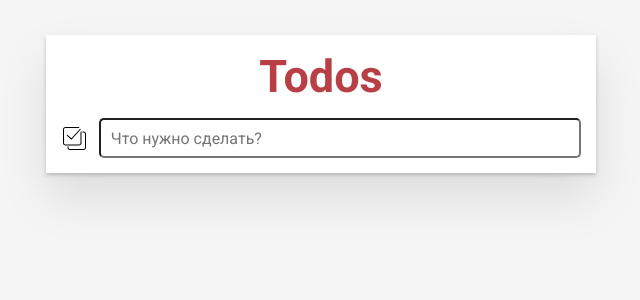
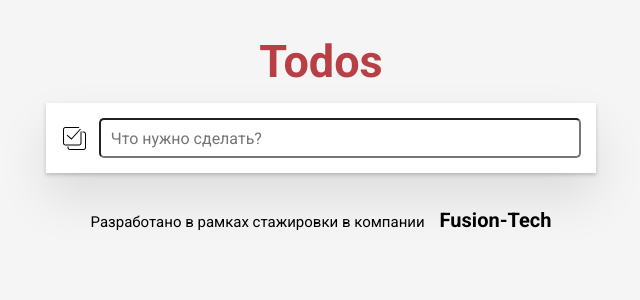
Before and after one commit to Kiraradi/My_ToDo_React, a React (Create React App) app: page / in a window 1280 px wide. Shown: the top 300 px of the page, without its empty margins (319-959 px from the left). Built offline with nearby package versions, Linux system fonts and the light colour scheme.

Commit message:
Add description

```diff
--- a/src/App.js
+++ b/src/App.js
@@ -1,11 +1,13 @@
 import ToDo from './components/ToDo/ToDo';
 
 import './App.css';
+import Description from './components/Description/Description';
 
 function App() {
   return (
     <div className="App">
       <ToDo/>
+      <Description/>
     </div>
   );
 }
--- /dev/null
+++ b/src/components/Description/Description.jsx
@@ -0,0 +1,30 @@
+import React from 'react';
+import styled from "styled-components";
+
+const Description = () => {
+  return (
+    <StyledDescription >
+        <p className='description_text'>
+            Разработано в рамках стажировки в компании
+            <a className='description_link' target="_blank" href='https://fusion-tech.ru/'>Fusion-Tech</a>
+        </p>
+    </StyledDescription>
+  )
+}
+
+export default Description;
+
+const StyledDescription = styled.div `
+    display: flex;
+    .description_text {
+        font-size: 15px;
+    }
+
+    .description_link {
+        margin-left: 15px;
+        font-size: 20px;
+        color: black;
+        text-decoration: none;
+        font-weight: 600;
+    }
+`
--- a/src/components/ToDo/ToDo.jsx
+++ b/src/components/ToDo/ToDo.jsx
@@ -26,8 +26,10 @@ const ToDo = () => {
   }
 
   return (
-    <StyledToDo>
+    <StyledToDoWrapper>
       <h1 className="title">Todos</h1>
+      <StyledToDo>
+
       <header className="header">
         <button
           className="button_toggle_all"
@@ -49,12 +51,27 @@ const ToDo = () => {
 
       )}
     </StyledToDo>
+    </StyledToDoWrapper>
+
   )
 }
 
 export default ToDo;
 
+const StyledToDoWrapper = styled.div`
+  display: flex;
+  flex-direction: column;
+  gap: 15px;
+  width: 100%;
+  max-width: 550px;
+  margin: 35px 15px 0;
 
+  .title {
+        font-size: 45px;
+        color: ${COLORS.red};
+    }
+
+`
 const StyledToDo = styled.div`
     display: flex;
     flex-direction: column;
@@ -62,15 +79,8 @@ const StyledToDo = styled.div`
     width: 100%;
     padding: 15px;
     background-color: ${COLORS.white};
-    max-width: 550px;
-    margin: 35px 15px 0;
     position: relative;
     box-shadow: 0 2px 4px 0 rgba(0, 0, 0, 0.2), 0 25px 50px 0 rgba(0, 0, 0, 0.1);
-
-    .title {
-        font-size: 45px;
-        color: ${COLORS.red};
-    }
 
     .header{
       display: flex;
@@ -106,6 +116,7 @@ const StyledToDo = styled.div`
       left: 0;
       height: 50px;
       overflow: hidden;
+      z-index: 1;
       box-shadow: 0 1px 1px rgba(0, 0, 0, 0.2), 0 8px 0 -3px #f6f6f6, 0 9px 1px -3px rgba(0, 0, 0, 0.2), 0 16px 0 -6px #f6f6f6, 0 17px 2px -6px rgba(0, 0, 0, 0.2);
     }
 
@@ -115,5 +126,6 @@ const StyledToDo = styled.div`
         border-radius: 5px;
         cursor: pointer;
         padding: 5px;
+        z-index: 2;
     }
 `
--- a/src/index.css
+++ b/src/index.css
@@ -14,6 +14,7 @@
   display: flex;
   flex-direction: column;
   align-items: center;
+  gap: 35px;
 }
 
 @media(max-width:650px) {
```
